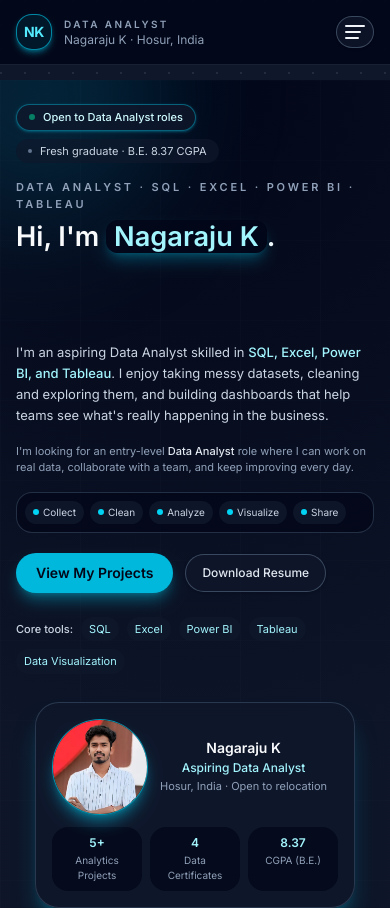
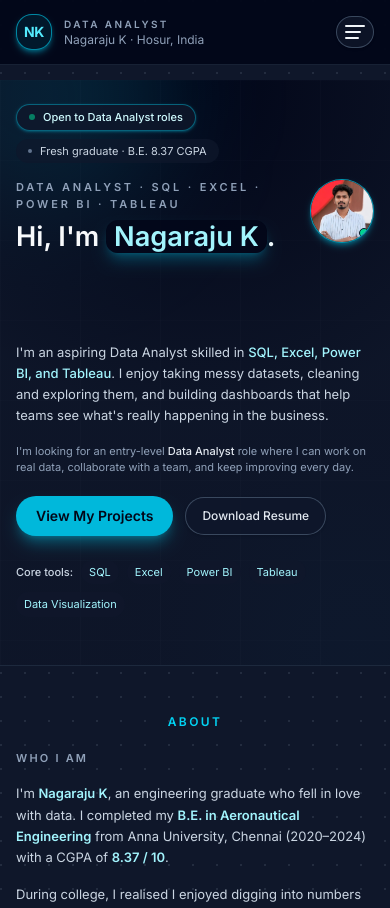
Before and after one commit to Nagaraju-creater/nagaraju-data-analyst-portfolio, a Next.js app: page / in a window 390 px wide. Shown: the top 908 px of the page. Built offline with nearby package versions, Linux system fonts and the light colour scheme.

Commit message:
Updated hero mobile layout, skills grid, and UI improvements

```diff
--- a/app/components/sections/HeroSection.tsx
+++ b/app/components/sections/HeroSection.tsx
@@ -20,8 +20,8 @@ export default function HeroSection() {
       </div>
 
       {/* Compact vertical padding */}
-      <div className="page-container relative z-10 py-6 sm:py-8 lg:py-10">
-        <div className="flex flex-col gap-7 lg:flex-row lg:items-center lg:justify-between">
+      <div className="page-container relative z-10 py-6 sm:py-7 lg:py-8">
+        <div className="flex flex-col gap-6 lg:flex-row lg:items-center lg:justify-between">
           {/* Left: Text content */}
           <div className="max-w-xl space-y-4">
             {/* Availability + small context pill row */}
@@ -36,13 +36,15 @@ export default function HeroSection() {
               </div>
             </div>
 
-            {/* Main heading */}
+            {/* Main heading + mobile profile on the right */}
             <div className="space-y-2">
+              <div className="flex items-start gap-3 sm:gap-4 sm:block">
+                <div className="flex-1">
                   <p className="text-[11px] font-semibold uppercase tracking-[0.26em] text-slate-400">
                     Data Analyst · SQL · Excel · Power BI · Tableau
                   </p>
 
-              <h1 className="text-[1.7rem] font-semibold leading-tight text-slate-50 sm:text-[1.9rem] lg:text-[2.2rem]">
+                  <h1 className="mt-2 text-[1.7rem] font-semibold leading-tight text-slate-50 sm:text-[1.9rem] lg:text-[2.2rem]">
                     Hi, I&apos;m{" "}
                     <span className="relative inline-block">
                       <span className="absolute -inset-1 rounded-xl bg-gradient-r from-cyan-500/40 via-sky-500/40 to-cyan-400/40 blur-md" />
@@ -56,6 +58,22 @@ export default function HeroSection() {
                       I turn raw data into clear decisions.
                     </span>
                   </h1>
+                </div>
+
+                {/* Mobile-only profile avatar to the right of intro */}
+                <div className="sm:hidden">
+                  <div className="relative h-16 w-16 overflow-hidden rounded-full border border-cyan-400/70 bg-slate-950 shadow-md shadow-cyan-500/40">
+                    <Image
+                      src="/profile.jpeg"
+                      alt="Profile photo of Nagaraju K"
+                      width={80}
+                      height={80}
+                      className="h-full w-full object-cover"
+                    />
+                    <span className="absolute bottom-1 right-1 h-2.5 w-2.5 rounded-full border border-slate-900 bg-emerald-400" />
+                  </div>
+                </div>
+              </div>
             </div>
 
             {/* Subtitle (compact) */}
@@ -77,8 +95,8 @@ export default function HeroSection() {
               keep improving every day.
             </p>
 
-            {/* Data pipeline strip */}
-            <div className="mt-1 flex flex-wrap items-center gap-1.5 rounded-2xl border border-slate-700/70 bg-slate-950/70 p-2 text-[10px] text-slate-300">
+            {/* Data pipeline strip – hidden on very small screens to reduce height */}
+            <div className="mt-1 hidden flex-wrap items-center gap-1.5 rounded-2xl border border-slate-700/70 bg-slate-950/70 p-2 text-[10px] text-slate-300 sm:flex">
               {["Collect", "Clean", "Analyze", "Visualize", "Share"].map(
                 (step, idx, arr) => (
                   <div key={step} className="flex items-center gap-1.5">
@@ -132,8 +150,8 @@ export default function HeroSection() {
 
           {/* Right: Profile + "live" dashboard */}
           <div className="flex flex-1 flex-col items-center gap-4 sm:flex-row sm:items-stretch lg:flex-row lg:justify-end">
-            {/* Profile card */}
-            <div className="relative w-full max-w-xs rounded-3xl border border-slate-700/80 bg-slate-900/80 p-4 shadow-xl shadow-cyan-500/25 backdrop-blur">
+            {/* Profile card – hidden on very small screens, visible from sm and up */}
+            <div className="relative hidden w-full max-w-xs rounded-3xl border border-slate-700/80 bg-slate-900/80 p-4 shadow-xl shadow-cyan-500/25 backdrop-blur sm:block">
               {/* halo */}
               <div className="pointer-events-none absolute -inset-0.5 -z-10 rounded-3xl bg-gradient-br from-cyan-500/40 via-sky-500/20 to-transparent opacity-70 blur-xl" />
 
@@ -187,8 +205,8 @@ export default function HeroSection() {
               </div>
             </div>
 
-            {/* Live-style dashboard card */}
-            <div className="w-full max-w-sm rounded-3xl border border-slate-700/80 bg-slate-900/90 p-3 shadow-xl shadow-slate-900/60">
+            {/* Live-style dashboard card – hidden on phones, visible from md up */}
+            <div className="hidden w-full max-w-sm rounded-3xl border border-slate-700/80 bg-slate-900/90 p-3 shadow-xl shadow-slate-900/60 md:block">
               <div className="mb-2 flex items-center justify-between text-[11px]">
                 <div>
                   <p className="text-[10px] uppercase tracking-[0.18em] text-slate-400">
@@ -207,9 +225,7 @@ export default function HeroSection() {
               <div className="mb-2 grid grid-cols-3 gap-2 text-[10px]">
                 <div className="rounded-xl bg-slate-950/80 p-2">
                   <p className="text-slate-400">Projects</p>
-                  <p className="mt-1 text-xs font-semibold text-cyan-300">
-                    5
-                  </p>
+                  <p className="mt-1 text-xs font-semibold text-cyan-300">5</p>
                   <p className="text-[9px] text-emerald-400">+3 recently</p>
                 </div>
                 <div className="rounded-xl bg-slate-950/80 p-2">
--- a/app/components/sections/SkillsSection.tsx
+++ b/app/components/sections/SkillsSection.tsx
@@ -157,7 +157,7 @@ export default function SkillsSection() {
         </div>
 
         {/* Cards grid – all skills, no filter */}
-        <div className="grid gap-5 sm:grid-cols-2 lg:grid-cols-3">
+        <div className="grid grid-cols-2 gap-3 sm:grid-cols-2 lg:grid-cols-3">
           {ALL_SKILLS.map((skill) => (
             <SkillCard
               key={skill.name}
```
Lines whose indentation alone changed are shown as unchanged.
